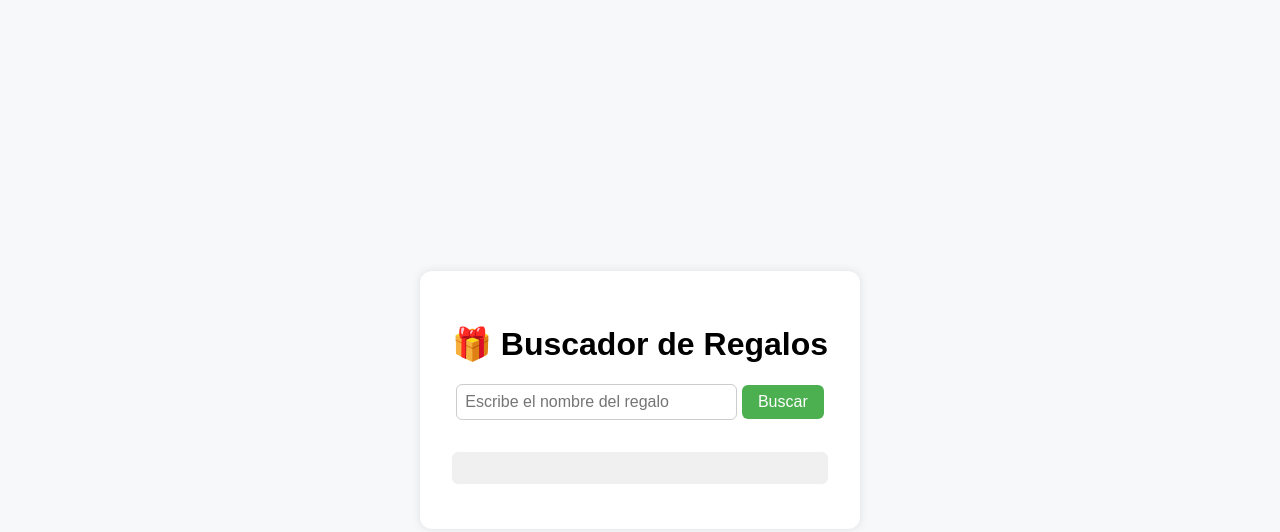
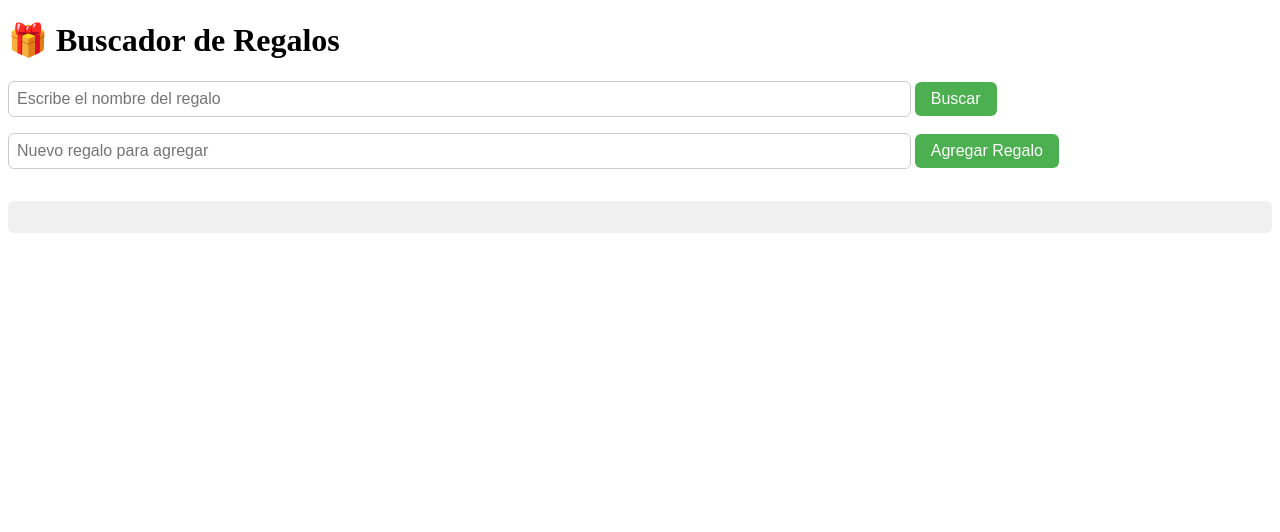
Before and after one commit to Merleck7/M2-P6-Recursividad-y-Backtracking, a plain HTML site: page variante Practica 6/index.html in a window 1280 px wide. Drawn offline with Linux system fonts and the light colour scheme.

Commit message:
Se añadio la opcion de agregar un regalo a la lista

```diff
--- a/variante Practica 6/index.html
+++ b/variante Practica 6/index.html
@@ -11,6 +11,8 @@
     <h1>🎁 Buscador de Regalos</h1>
     <input type="text" id="giftInput" placeholder="Escribe el nombre del regalo">
     <button onclick="buscarRegalo()">Buscar</button>
+    <input type="text" id="newGift" placeholder="Nuevo regalo para agregar">
+    <button onclick="agregarRegalo()">Agregar Regalo</button>
     <pre id="resultado"></pre>
   </div>
   <script src="./src/script.js"></script>
--- a/variante Practica 6/src/script.js
+++ b/variante Practica 6/src/script.js
@@ -1,4 +1,4 @@
-const gifts = ["Muñeca", "Carro de juguete", "Rompecabezas", "Lego", "Pelota"];
+let gifts = ["Muñeca", "Carro de juguete", "Rompecabezas", "Lego", "Pelota"];
 const resultado = document.getElementById("resultado");
 
 function findGift(gifts, giftName, index = 0) {
@@ -7,7 +7,7 @@ function findGift(gifts, giftName, index = 0) {
     resultado.textContent += `Buscando en la posición ${index + 1}...\n`;
 
     return index === gifts.length
-        ? `${giftName} no está en la lista.`
+        ? `${giftName} no está en la lista, desea agregarlo?`
         : giftName.toLowerCase() === gifts[index].toLowerCase()
             ? `${giftName} está en la posición ${index + 1} de la lista.`
             : findGift(gifts, giftName, index + 1);
@@ -23,3 +23,15 @@ function buscarRegalo() {
     const mensaje = findGift(gifts, giftInput);
     resultado.textContent += "\n✅ Resultado:\n" + mensaje;
 }
+
+function agregarRegalo() {
+    const newGift = document.getElementById("newGift").value.trim();
+    if (!newGift) {
+        resultado.textContent = "⚠️ Por favor, escribe un nombre para el nuevo regalo.";
+        return;
+    }
+
+    gifts.push(newGift);
+    resultado.textContent = `✅ El regalo "${newGift}" ha sido agregado a la lista.`;
+    document.getElementById("newGift").value = '';  // Limpiar el campo de texto
+}
--- a/variante Practica 6/src/style.css
+++ b/variante Practica 6/src/style.css
@@ -1,22 +1,3 @@
-body {
-    font-family: Arial, sans-serif;
-    background: #f6f8fa;
-    margin: 0;
-    padding: 0;
-    display: flex;
-    height: 100vh;
-    align-items: center;
-    justify-content: center;
-  }
-
-  .container {
-    background: white;
-    padding: 2rem;
-    border-radius: 12px;
-    box-shadow: 0 0 10px rgba(0,0,0,0.1);
-    text-align: center;
-  }
-
 input {
   padding: 0.5rem;
   width: 70%;
@@ -34,6 +15,7 @@ body {
   border: none;
   border-radius: 6px;
   cursor: pointer;
+  margin-bottom: 1rem; /* Espaciado entre los botones */
 }
 
 button:hover {
```
Lines whose indentation alone changed are shown as unchanged.
